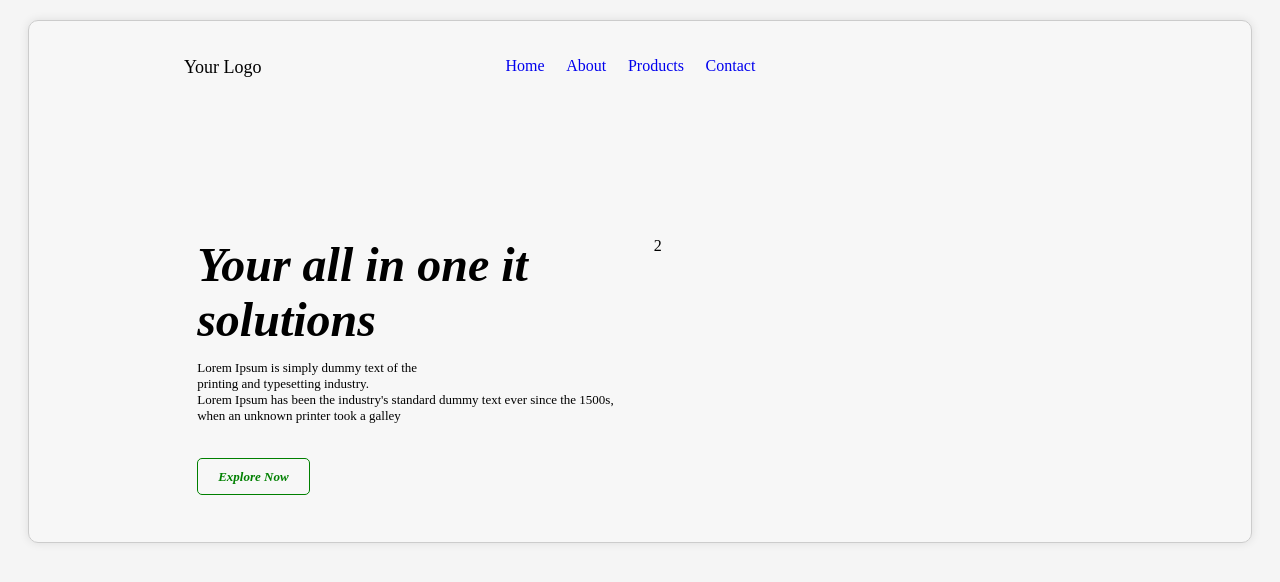
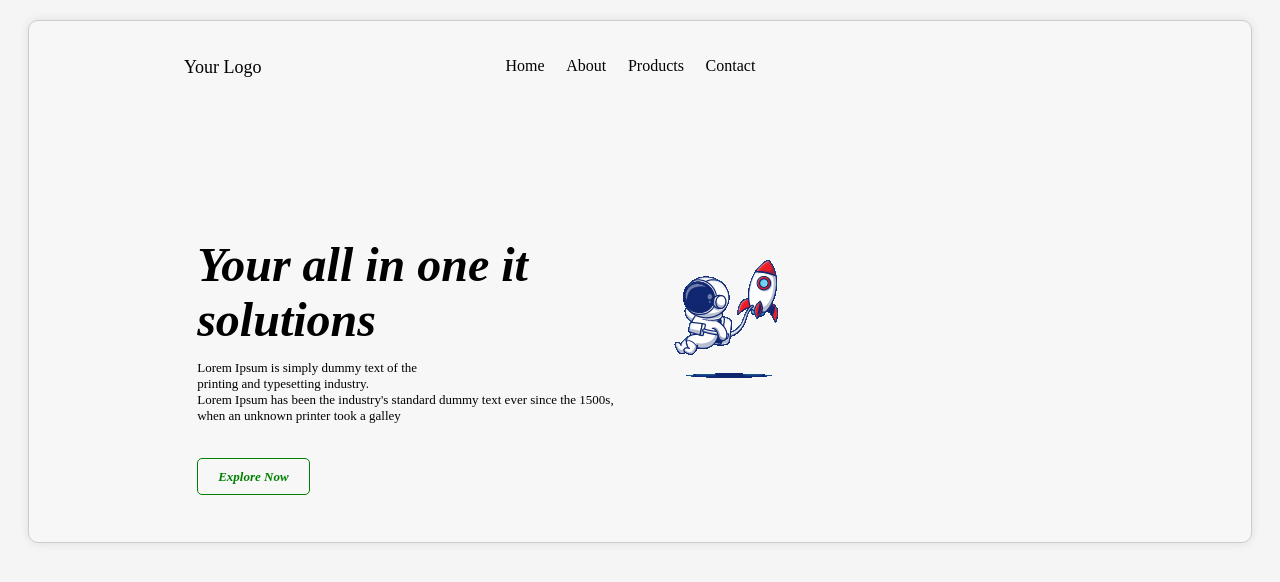
Before and after one commit to piratekingprem/square, a React (Create React App) app in the folder client/: page / in a window 1280 px wide. Shown: the top 582 px of the page. Built offline with nearby package versions, Linux system fonts and the light colour scheme.

Commit message:
animation in home page

```diff
--- a/client/src/App.css
+++ b/client/src/App.css
@@ -28,6 +28,7 @@
 .navbar a {
   text-decoration: none;
   background-color: transparent;
+  color: black;
 }
 
 .logo p {
@@ -52,12 +53,17 @@
   /* font-size: 40px; */
   font-size: clamp(1.5rem, 8vw - 2rem, 3rem);
 }
-.aboutus,.contact,.product {
+
+.aboutus,
+.contact,
+.product {
   background-color: transparent;
 }
-.homepage{
+
+.homepage {
   background-color: transparent;
 }
+
 .HomePageText p {
   font-size: small;
   font-weight: lighter;
@@ -86,7 +92,24 @@
   color: white;
   font-style: normal;
 }
-.homePage_gif{
-  width: 60% ;
+
+.homePage_gif {
+  width: 60%;
   background-color: transparent;
 }
+
+.card {
+  height: 27%;
+  backdrop-filter: blur(25px) saturate(145%);
+  -webkit-backdrop-filter: blur(25px) saturate(145%);
+  background-color: rgba(206, 8, 8, 0);
+  border-radius: 12px;
+  border: 1px solid rgba(209, 213, 219, 0.3);
+  -webkit-box-shadow: 0px 11px 63px 23px rgba(222, 222, 222, 1);
+  -moz-box-shadow: 0px 11px 63px 23px rgba(222, 222, 222, 1);
+  box-shadow: 0px 0px 74px 11px rgba(222, 222, 222, 1);
+}
+
+.imageINtwo{
+  background-color: transparent;
+}
--- a/client/src/App.js
+++ b/client/src/App.js
@@ -2,7 +2,7 @@
 import React from 'react';
 import './App.css';
 import Navbar from './Components/Navbar';
-import logo from './Animation - 1704301535155.gif'
+
 import AboutUs from './Components/AboutUs';
 import {BrowserRouter, Routes, Route} from 'react-router-dom'
 import HomePage from './Components/HomePage';
--- a/client/src/Components/HomePage.js
+++ b/client/src/Components/HomePage.js
@@ -1,5 +1,5 @@
 import React from 'react'
-
+import inner from '../623c11f3-4629-4936-a141-7fd32ba14523.gif'
 function HomePage() {
   return (
     <div className='homepage'>
@@ -10,7 +10,9 @@ function HomePage() {
             <a href="#" class="cta">Explore Now</a>
 
           </div>
-          <div class="grid-item">2</div>
+          <div class="grid-item ">
+            <img src={inner} className='imageINtwo'/>
+          </div>
         </div>
     </div>
   )
--- a/client/src/index.css
+++ b/client/src/index.css
@@ -1,3 +1,4 @@
 *{
   background-color: whitesmoke;
+
 }
```
Also changed, not shown: client/src/623c11f3-4629-4936-a141-7fd32ba14523.gif (added), client/src/Animation - 1704301535155.gif (deleted).
